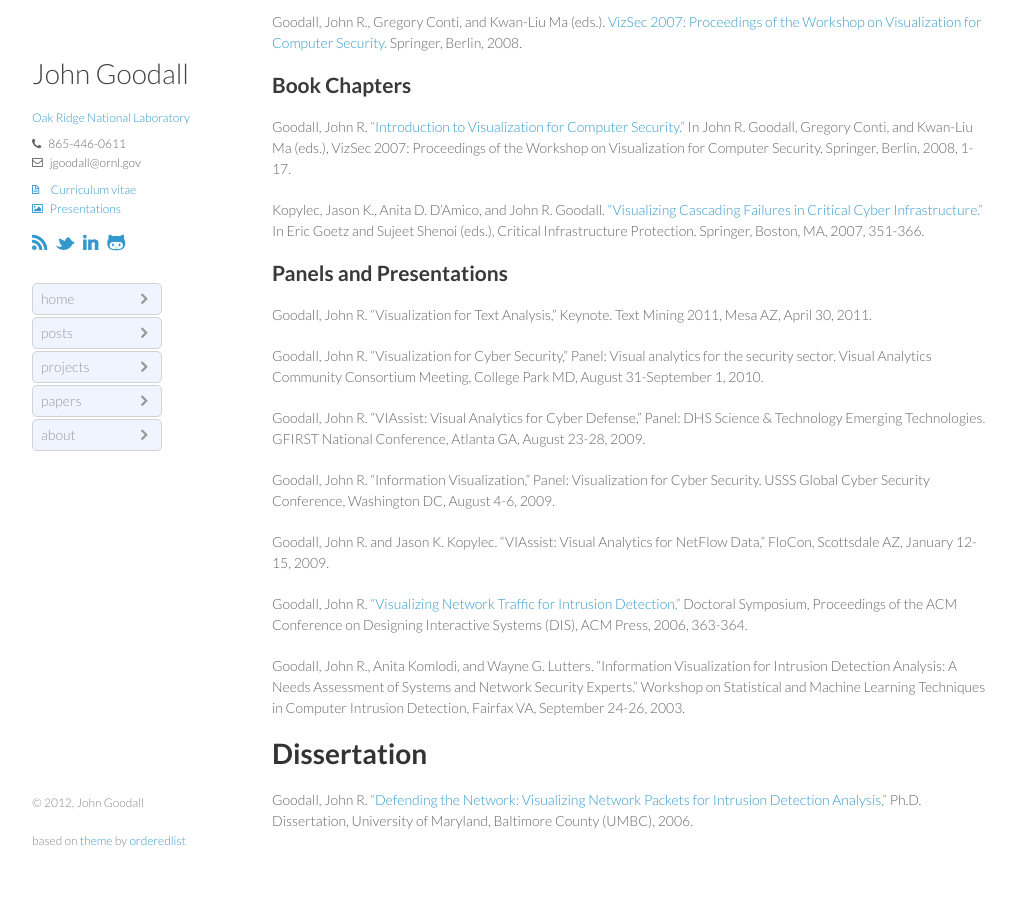
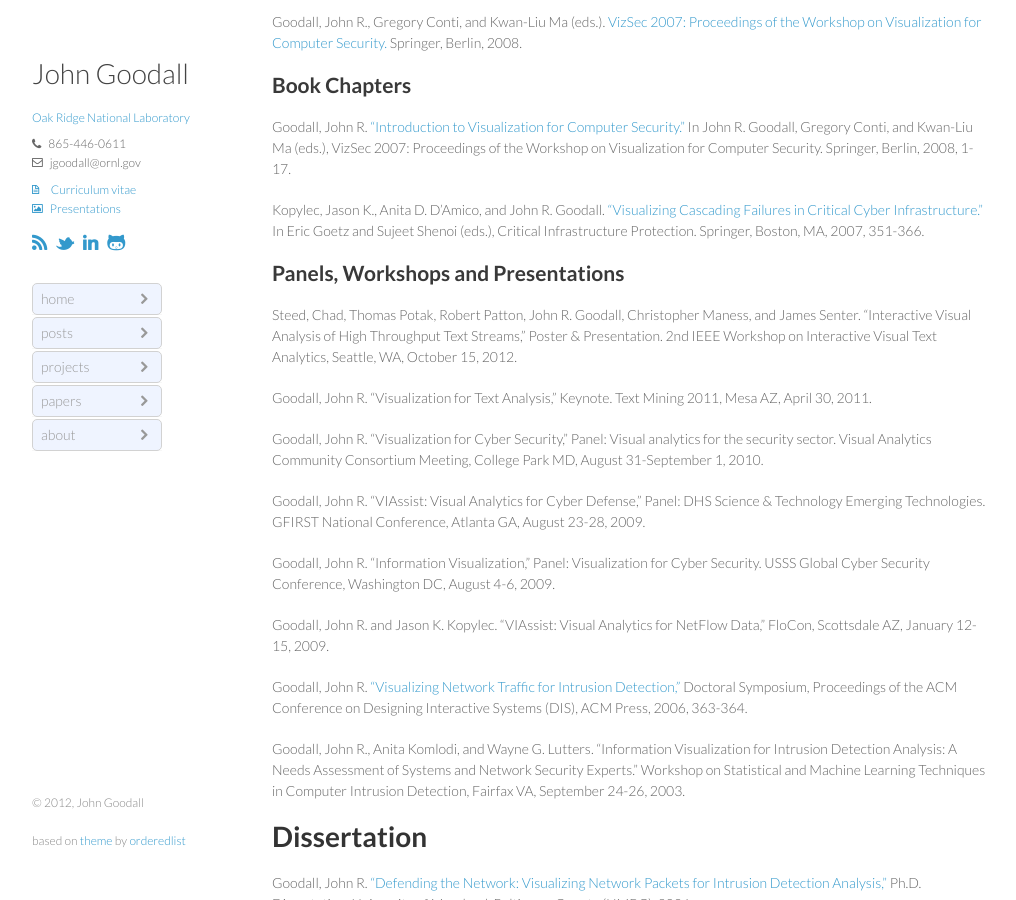
Before and after one commit to jgoodall/jgoodall.github.io, a Jekyll site: the page built from papers.md, in a window 1280 px wide and 900 px high, scrolled down 1676 px. Shown: the whole window, without its empty margins (128-1144 px from the left). Built offline with Jekyll 4.4.1, drawn with Linux system fonts in a browser that asks for light colours; Markdown is read by kramdown in place of the engine named in the settings.

Commit message:
added chads paper

```diff
--- a/papers.md
+++ b/papers.md
@@ -63,7 +63,9 @@ Goodall, John R. ["Introduction to Visualization for Computer Security."](http:/
 Kopylec, Jason K., Anita D. D'Amico, and John R. Goodall. ["Visualizing Cascading Failures in Critical Cyber Infrastructure."](http://www.springerlink.com/content/u1685022806012m5) In Eric Goetz and Sujeet Shenoi (eds.), Critical Infrastructure Protection. Springer, Boston, MA, 2007, 351-366.
 
 
-## Panels and Presentations
+## Panels, Workshops and  Presentations
+
+Steed, Chad, Thomas Potak, Robert Patton, John R. Goodall, Christopher Maness, and James Senter. "Interactive Visual Analysis of High Throughput Text Streams," Poster & Presentation. 2nd IEEE Workshop on Interactive Visual Text Analytics, Seattle, WA, October 15, 2012.
 
 Goodall, John R. "Visualization for Text Analysis," Keynote. Text Mining 2011, Mesa AZ, April 30, 2011.
 
```
